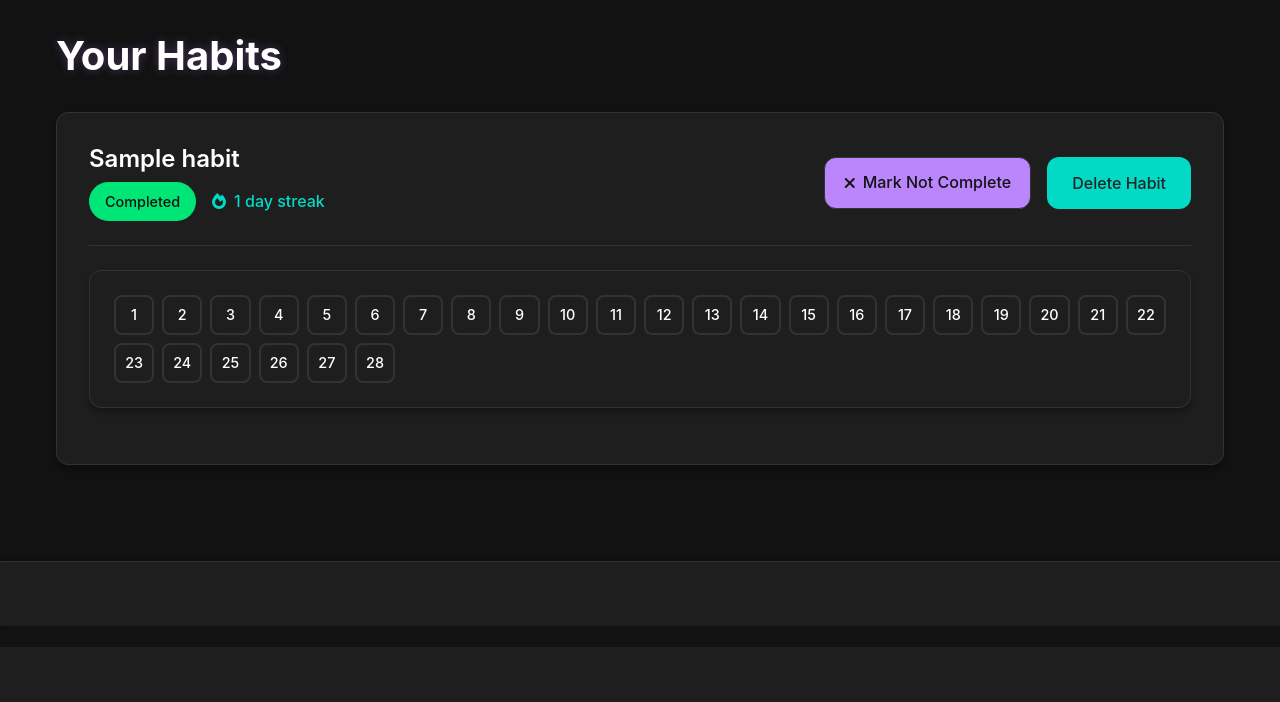
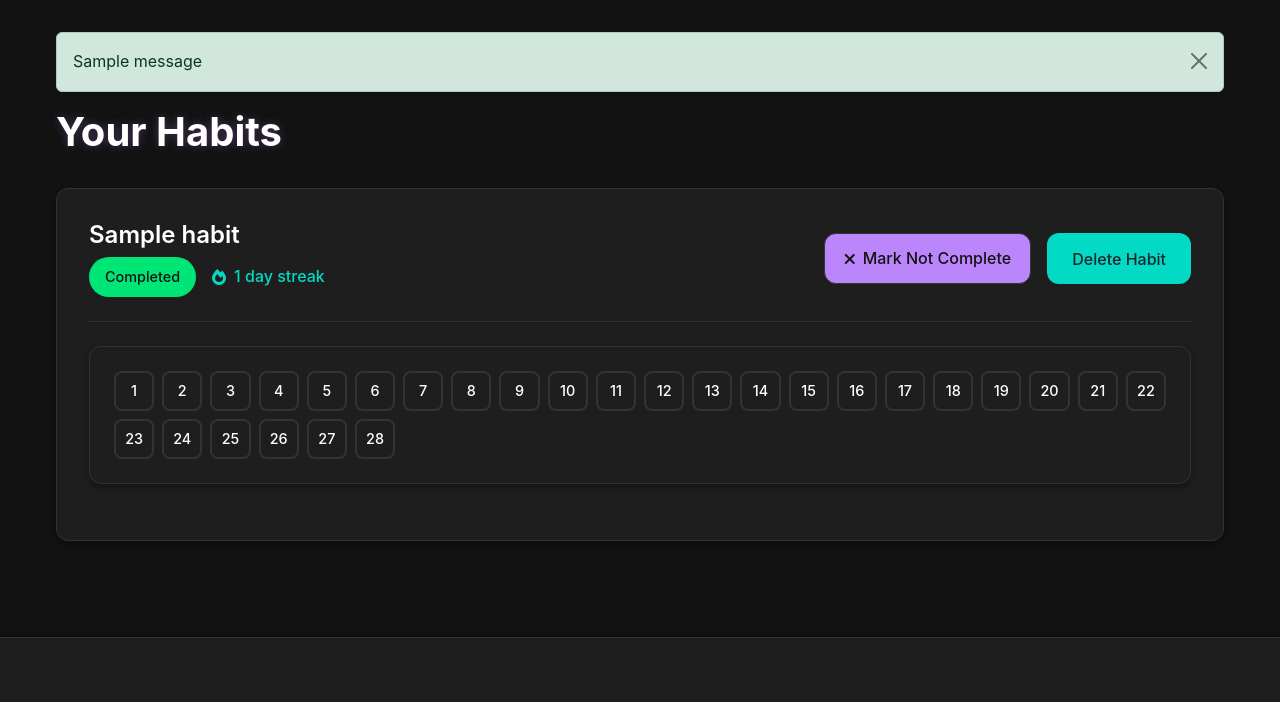
Before and after one commit to Georgeburn94/streakly, a Django app: page / in a window 1280 px wide. Shown: the part 153-855 px from the top of the page. Before the commit the page ends 782 px from the top, so only its background shows below. Run offline with Django 4.2, Linux system fonts and the light colour scheme; a user stored in the database is signed in; tables that the repository leaves empty hold one stand-in row (values such as "Sample post"); one stand-in notice (Sample message) is shown.

Commit message:
delete and habot added messages

```diff
--- a/streakly/templates/base.html
+++ b/streakly/templates/base.html
@@ -91,10 +91,20 @@
         </nav>
     </header>
 
-    <main class="container ">
+    <div class="container">
+        {% if messages %}
+        <div class="alert-container">
+            {% for message in messages %}
+            <div class="alert alert-{{ message.tags }} alert-dismissible fade show" role="alert">
+                {{ message }}
+                <button type="button" class="btn-close" data-bs-dismiss="alert" aria-label="Close"></button>
+            </div>
+            {% endfor %}
+        </div>
+        {% endif %}
         {% block content %}
         {% endblock %}
-    </main>
+    </div>
     <footer class="footer">
     </footer>
     <!-- Bootstrap JS -->
--- a/streakly/views.py
+++ b/streakly/views.py
@@ -9,6 +9,7 @@ from datetime import date  # Import date from datetime
 from django.contrib.auth.models import User
 from calendar import monthrange
 from datetime import date, timedelta
+from django.contrib import messages
 
 # Home page
 @login_required
@@ -63,6 +64,7 @@ def add_habit(request):
             habit = form.save(commit=False)
             habit.user = request.user
             habit.save()
+            messages.success(request, 'Habit added successfully!')
             return redirect('home')
     else:
         form = HabitForm()
@@ -105,4 +107,5 @@ def mark_complete(request, habit_id):
 def delete_habit(request, habit_id):
     habit = get_object_or_404(Habit, id=habit_id, user=request.user)
     habit.delete()
+    messages.success(request, 'Habit deleted successfully!')
     return redirect('home')
```
Also changed, not shown: streakly/templates/home.html (+5 -2 lines).
